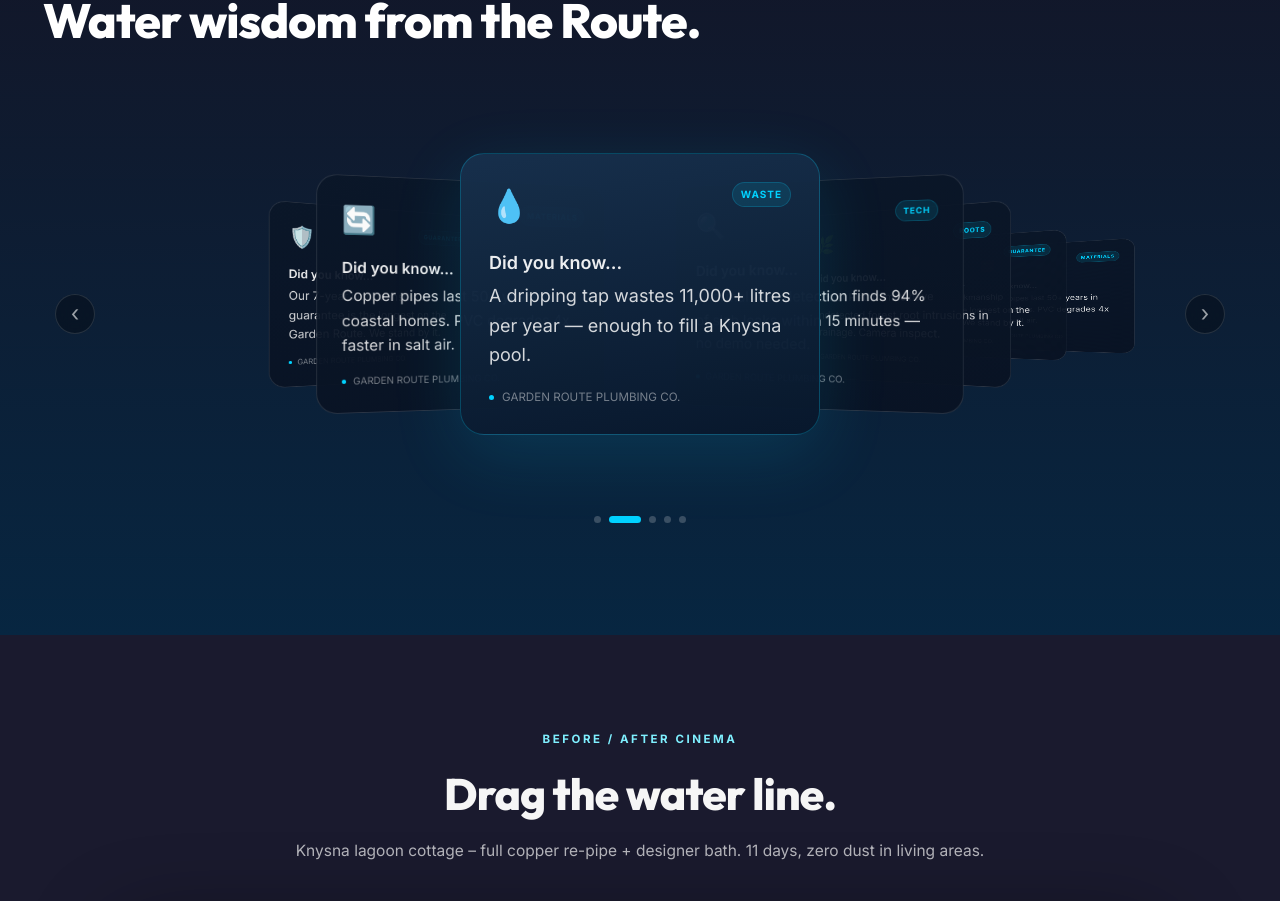
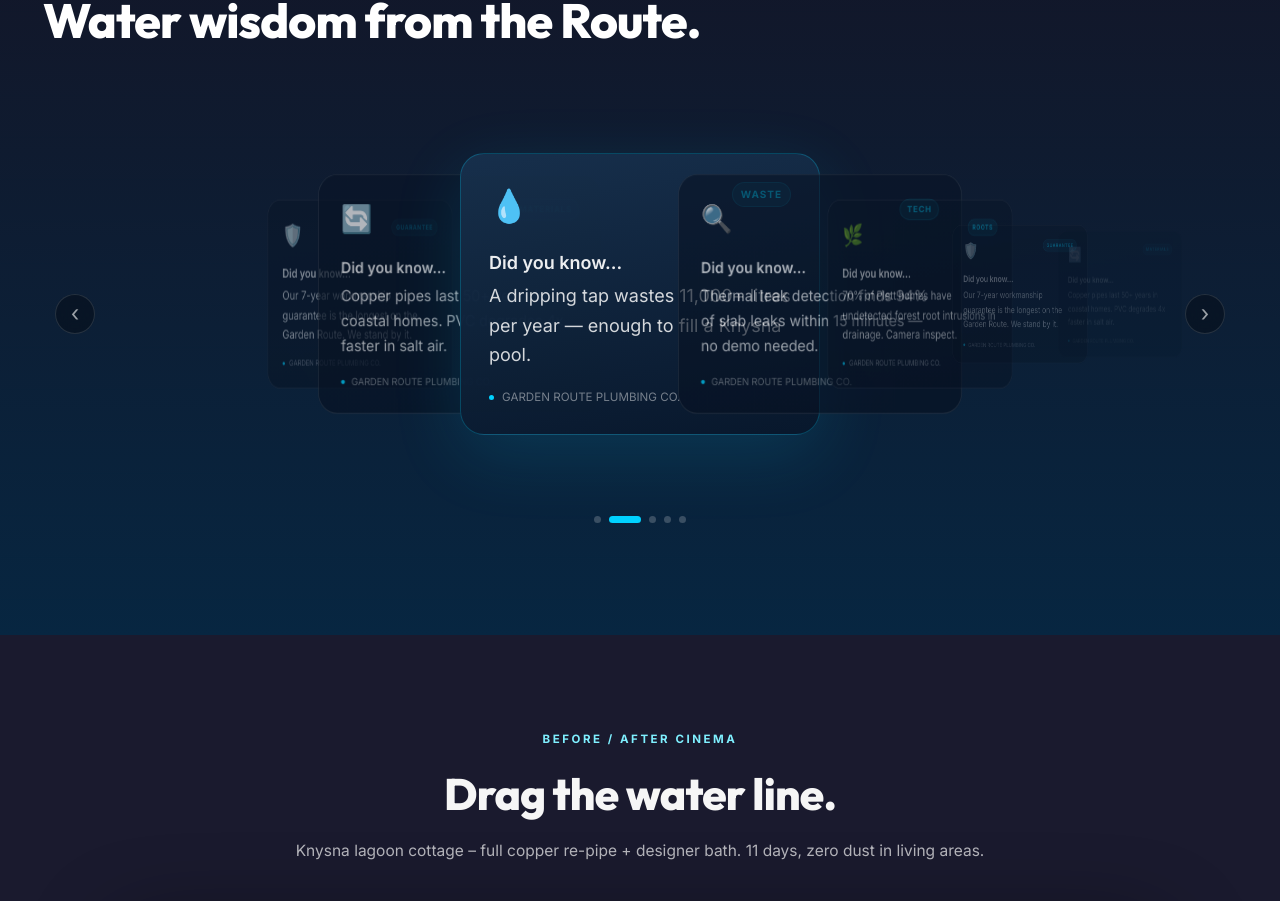
Before and after one commit to mikewithoutthemechanics/PUNCTUAL-PLUMBERS-PRODUCTION, a React (Vite) app: page / in a window 1280 px wide. Shown: the part 2846-3747 px from the top of the page. Built offline with nearby package versions, Linux system fonts and the light colour scheme; grey boxes are pictures that could not be loaded; a web font is replaced by a local one.

Commit message:
revert: restore carousel to first working opacity state (commit 846d61f)

```diff
--- a/src/App.tsx
+++ b/src/App.tsx
@@ -486,7 +486,7 @@ export default function App() {
             <h2 className="display text-[34px] sm:text-[48px] font-[800] mt-3 text-white">Water wisdom from the Route.</h2>
           </div>
           <div className="mt-12 relative" style={{ perspective:"1300px" }}>
-            <div className="relative h-[340px] sm:h-[380px] flex items-center justify-center" style={{ transformStyle:"preserve-3d" }}>
+            <div className="relative h-[340px] sm:h-[380px] flex items-center justify-center">
               {paddedFlow.map((item, i) => {
                 const diff = i - flowIdx;
                 const abs = Math.abs(diff);
@@ -496,14 +496,14 @@ export default function App() {
                 const scale = isCenter ? 1 : Math.max(0.45, 0.85 - (abs - 1) * 0.18);
                 const rotateY = isCenter ? 0 : sign * (abs === 1 ? -22 : -40);
                 const z = isCenter ? 0 : -(abs * 60);
-                const zIndex = isCenter ? 50 : Math.max(10, 50 - abs * 8);
+                const opacity = isCenter ? 1 : Math.max(0, 0.7 - (abs - 1) * 0.2);
                 return (
                   <motion.div
                     key={i}
-                    animate={{ x, scale, rotateY, z }}
+                    animate={{ x, scale, rotateY, z, opacity }}
                     transition={{ duration:0.6, ease:[0.22,1,0.36,1] }}
                     className="absolute cursor-pointer"
-                    style={{ backfaceVisibility:"hidden", zIndex }}
+                    style={{ transformStyle:"preserve-3d", backfaceVisibility:"hidden" }}
                     onClick={() => setFlowIdx(i)}
                     onMouseEnter={() => setFlowPaused(true)}
                     onMouseLeave={() => setFlowPaused(false)}
```
